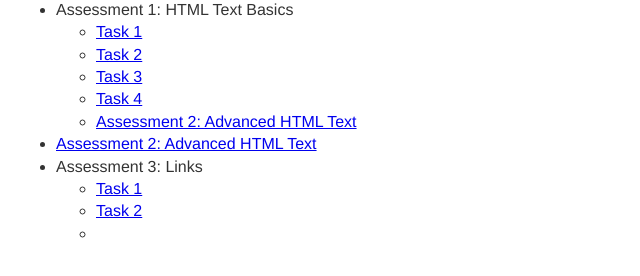
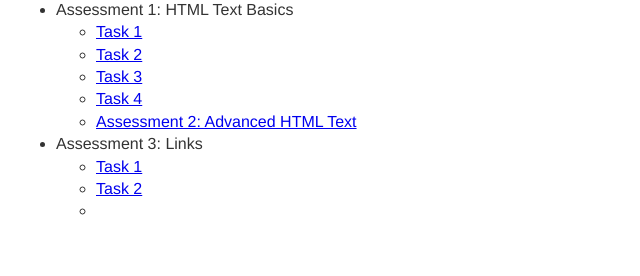
Before and after one commit to khammett325995/TCSS460-HTMLTutorial, a plain HTML site: page index.html in a window 1280 px wide. Shown: the part 78-354 px from the top of the page, without its empty margins (0-640 px from the left). Drawn offline with Linux system fonts and the light colour scheme.

Commit message:
Update index.html

```diff
--- a/index.html
+++ b/index.html
@@ -39,7 +39,6 @@
         </ul>
       </li>
 
-      <li><a href="/TCSS460-HTMLTutorial/AdvancedHTML_Assessment2.html">Assessment 2: Advanced HTML Text</a></li>
       <li>Assessment 3: Links
         <ul>
           <li><a href="/TCSS460-HTMLTutorial/Links_Assessment3_Task1.html">Task 1</a></li>
```
